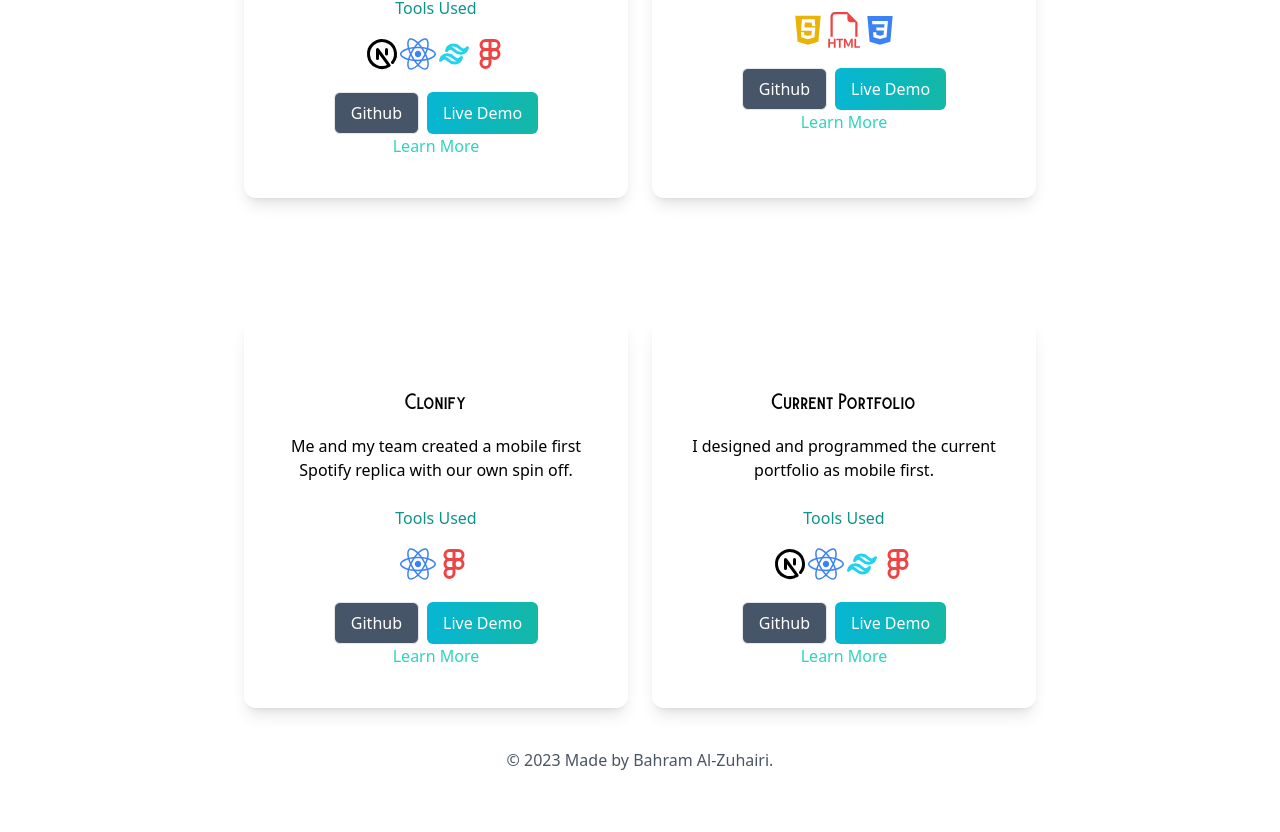
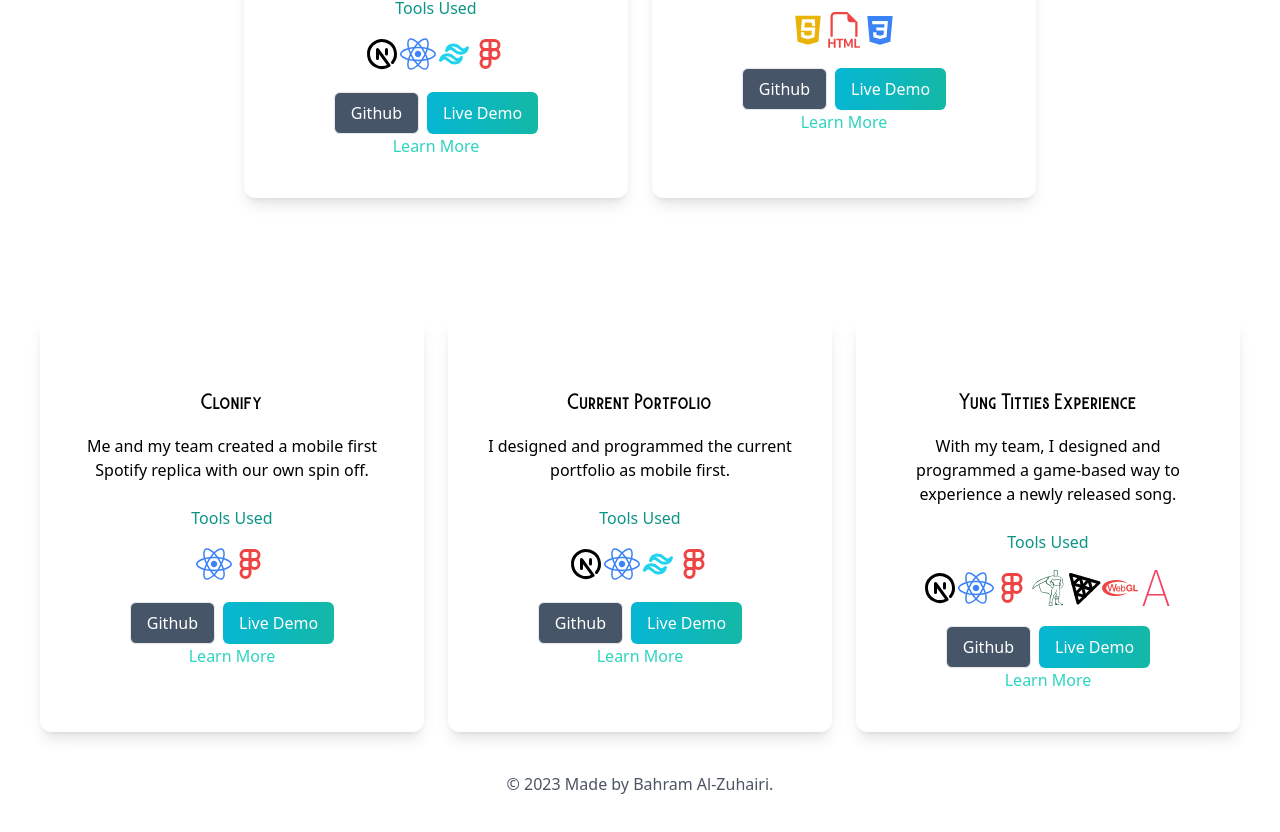
Before and after one commit to BahramAlz/nextportfolio, a Next.js app: page / in a window 1280 px wide. Shown: the part 2080-2912 px from the top of the page. Built offline with nearby package versions, Linux system fonts and the light colour scheme.

Commit message:
New project

```diff
--- a/components/Portfolio.jsx
+++ b/components/Portfolio.jsx
@@ -1,8 +1,9 @@
 import React from 'react'
-import {TbBrandNextjs, TbBrandTailwind, TbBrandFigma} from 'react-icons/tb'
+import {TbBrandNextjs, TbBrandTailwind, TbBrandFigma, TbBrandThreejs} from 'react-icons/tb'
 import {FaReact} from 'react-icons/fa'
 import {DiJavascript, DiCss3} from 'react-icons/di'
 import {BsFiletypeHtml} from 'react-icons/bs'
+import {SiGreensock, SiWebgl, SiAframe} from 'react-icons/si'
 import Link from 'next/link'
 
 const Portfolio = () => {
@@ -166,6 +167,40 @@ const Portfolio = () => {
                 </div>
                 <Link href="/projects" className=" text-teal-400">Learn More</Link>
               </div>
+
+              <div className="text-center shadow-lg p-10 rounded-xl my-10 md:mx-3 dark:bg-white md:w-96 lg:w-96">
+                <h3 className="text-lg font-medium pt-8 pb-2 font-burtons ">
+                  Yung Titties Experience
+                </h3>
+                <p className="py-2">
+                  With my team, I designed and programmed a game-based way to experience a newly released song.
+                </p>
+                <h4 className="py-4 text-teal-600">Tools Used</h4>
+                <div className='flex justify-center'>
+                  <TbBrandNextjs className='text-4xl'/>
+                  <FaReact className='text-4xl text-blue-500'/>
+                  <TbBrandFigma className='text-4xl text-red-500'/>
+                  <SiGreensock className='text-4xl text-green-900'/>
+                  <TbBrandThreejs className='text-4xl text-grey-900'/>
+                  <SiWebgl className='text-4xl text-red-500'/>
+                  <SiAframe className='text-4xl text-rose-500'/>
+                </div>
+
+                <div className="flex justify-center gap-2">
+                  <button className=" bg-slate-600 text-white px-4 py-2 rounded-md mt-5 border">
+                    <a href="https://github.com/BahramAlz/tittieteam" target="_blank" rel="noopener noreferrer">
+                      Github
+                    </a>
+                  </button>
+                  <button className="bg-gradient-to-r from-cyan-500 text- to-teal-500 text-white px-4 py-2 rounded-md mt-5">
+                    <a href="https://titty-landing.vercel.app/" target="_blank" rel="noopener noreferrer">
+                      Live Demo
+                    </a>
+                  </button>
+
+                </div>
+                <Link href="/projects" className=" text-teal-400">Learn More</Link>
+              </div>
             </div>
           </div>
         </section>
```
Also changed, not shown: public/gsap.svg (added), 1 other file (tests, documents, lock files or other folders).
